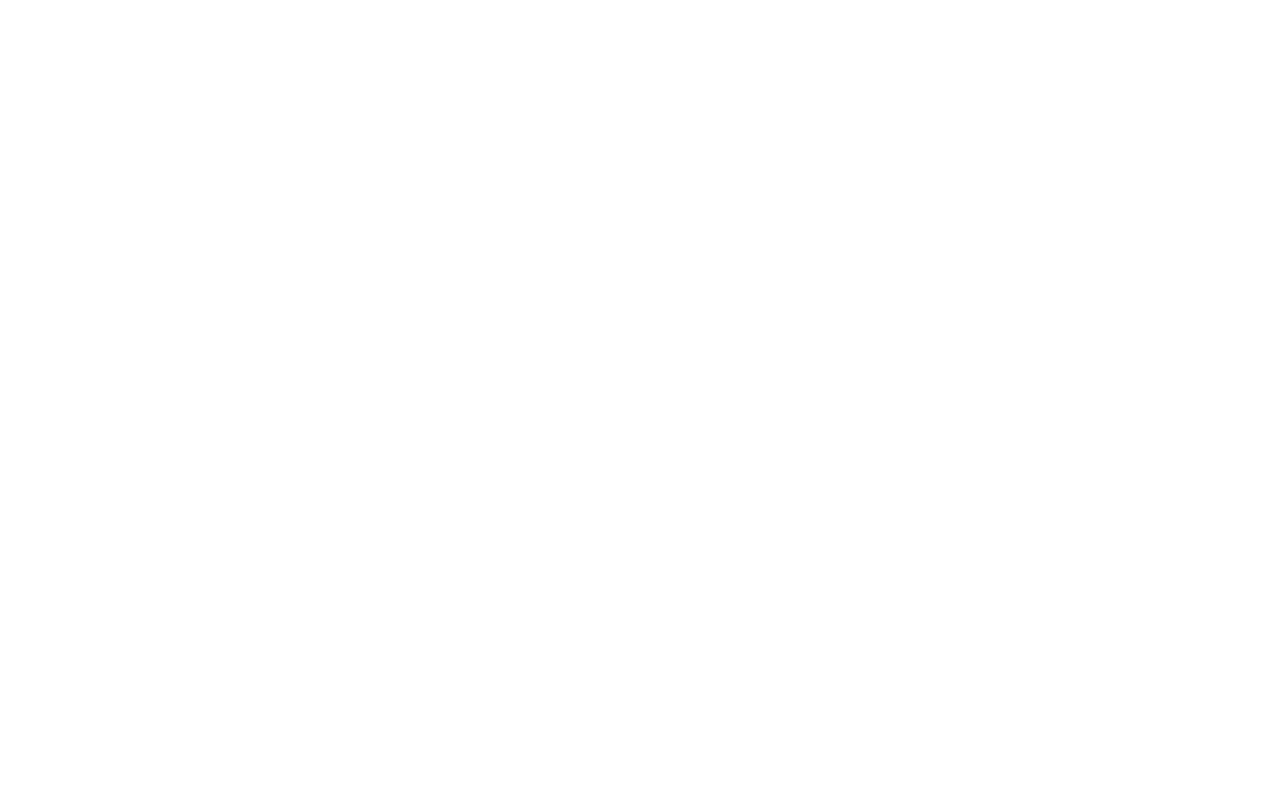
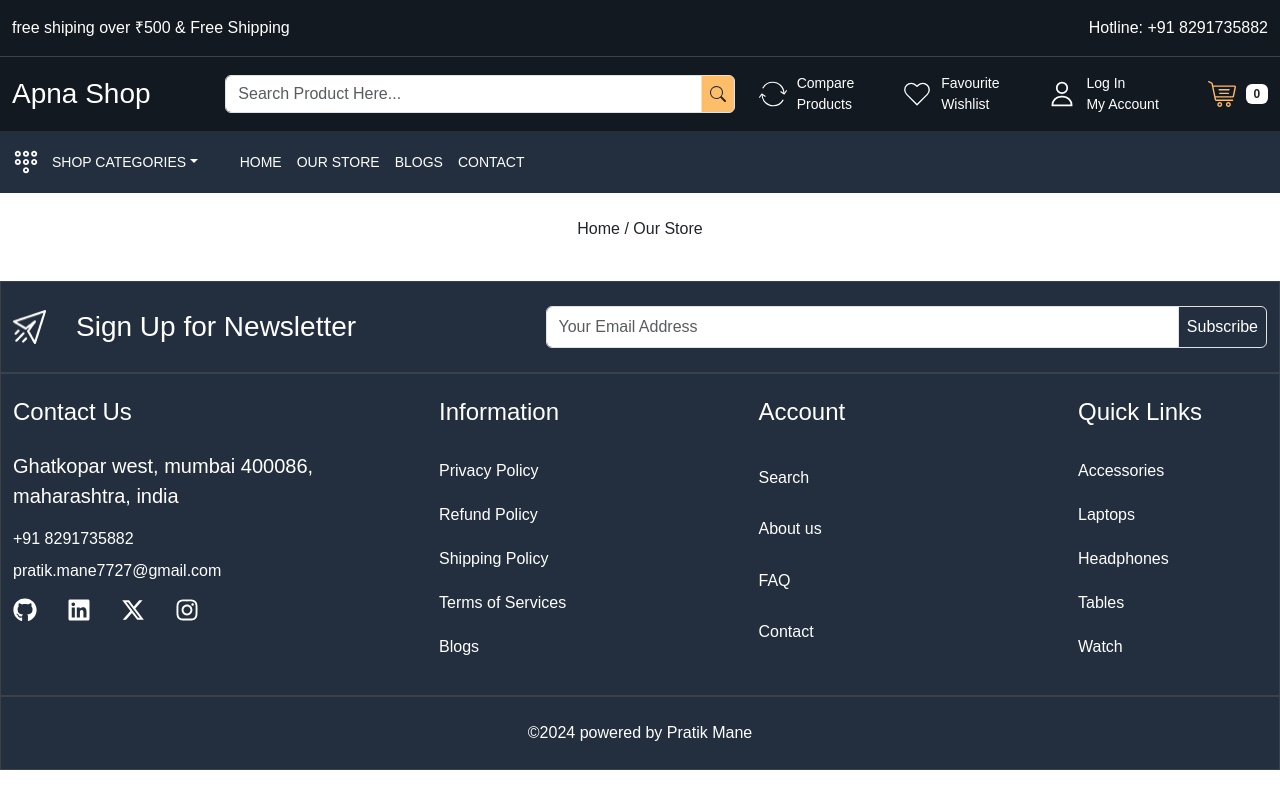
Before and after one commit to pratikravindramane/Ecommerce, a React (Create React App) app in the folder client/: page /store in a window 1280 px wide. Before the commit this address had no page. Built offline with nearby package versions, Linux system fonts and the light colour scheme.

Commit message:
bradcrumb MetaTag

```diff
--- a/client/package.json
+++ b/client/package.json
@@ -10,6 +10,7 @@
     "react": "^18.2.0",
     "react-dom": "^18.2.0",
     "react-fast-marquee": "^1.6.4",
+    "react-helmet": "^6.1.0",
     "react-icons": "^5.0.1",
     "react-rating-stars-component": "^2.2.0",
     "react-router-dom": "^6.22.1",
--- a/client/src/App.js
+++ b/client/src/App.js
@@ -5,12 +5,14 @@ import Home from "./pages/Home";
 import About from "./pages/About";
 import Contact from "./pages/Contact";
 import "./app.css";
+import OurStore from "./pages/OurStore";
 function App() {
   return (
     <Routes>
       <Route path="/" element={<Layout />}>
         <Route index element={<Home />} />
         <Route path="/about" element={<About />} />
+        <Route path="/store" element={<OurStore />} />
         <Route path="/contact" element={<Contact />} />
       </Route>
     </Routes>
--- /dev/null
+++ b/client/src/components/BreadCrumb.js
@@ -0,0 +1,22 @@
+import React from "react";
+import { Link } from "react-router-dom";
+const BreadCrumbjs = ({ title }) => {
+  return (
+    <div className="breadcrumb py-4 mb-0">
+      <div className="container-xxl">
+        <div className="row">
+          <div className="col-12">
+            <p className="text-center pb-0">
+              <Link to={"/"} className="text-dark">
+                Home
+              </Link>{" "}
+              / {title}
+            </p>
+          </div>
+        </div>
+      </div>
+    </div>
+  );
+};
+
+export default BreadCrumbjs;
--- /dev/null
+++ b/client/src/components/Meta.js
@@ -0,0 +1,13 @@
+import React from "react";
+import { Helmet } from "react-helmet";
+
+const Meta = ({ data }) => {
+  return (
+    <Helmet>
+      <meta charSet="utf-8" />
+      <title>{data}</title>
+    </Helmet>
+  );
+};
+
+export default Meta;
--- a/client/src/pages/Home.js
+++ b/client/src/pages/Home.js
@@ -31,9 +31,11 @@ import AppleWatch from "../images/subbanner-01.webp";
 import laptop from "../images/subbanner-02.webp";
 import phone from "../images/subbanner-03.webp";
 import speaker from "../images/subbanner-04.webp";
+import Meta from "../components/Meta";
 function Home() {
   return (
     <>
+      <Meta data={"Home"} />
       <section className="home-wrapper-1 py-5">
         <div className="container-xxl">
           <div className="row">
--- /dev/null
+++ b/client/src/pages/OurStore.js
@@ -0,0 +1,15 @@
+import React from "react";
+import BreadCrumb from "../components/BreadCrumb.js";
+import { Helmet } from "react-helmet";
+import Meta from "../components/Meta.js";
+const OurStore = () => {
+  return (
+    <div>
+      <Meta data={"Our Store"} />
+
+      <BreadCrumb title={"Our Store"} />
+    </div>
+  );
+};
+
+export default OurStore;
```
Also changed, not shown: 1 other file (tests, documents, lock files or other folders).
